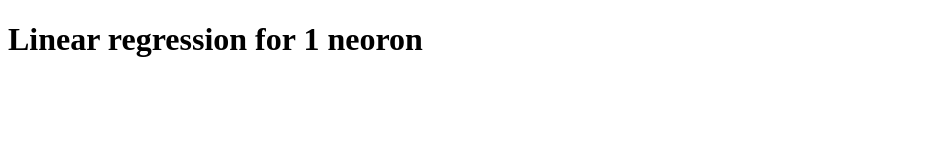
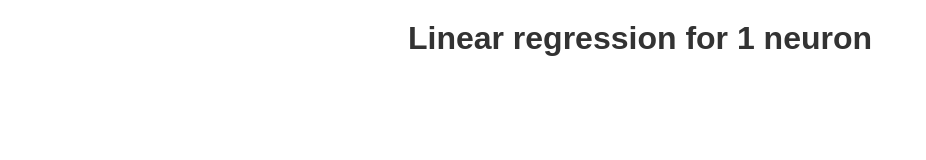
Before and after one commit to Worpam/Real-estate-price-prediction-ML-, a plain HTML site: page index.html in a window 1280 px wide. Shown: the whole page, without its empty margins (0-926 px from the left). Drawn offline with Linux system fonts and the light colour scheme.

Commit message:
css added

```diff
--- a/index.html
+++ b/index.html
@@ -4,10 +4,11 @@
     <meta charset="UTF-8">
     <meta http-equiv="X-UA-Compatible" content="IE=edge">
     <meta name="viewport" content="width=device-width, initial-scale=1.0">
-    <title>Document</title>
+    <title>Linear Regression</title>
+    <link rel="stylesheet" href="style.css">
 </head>
 <body>
-    <h1>Linear regression for 1 neoron</h1>
+    <h1>Linear regression for 1 neuron</h1>
     <script src="https://cdn.jsdelivr.net/npm/@tensorflow/tfjs@3.11.0/dist/tf.min.js" type="text/javascript"></script>
     <script type="module" src="app.js"></script>
 </body>
--- /dev/null
+++ b/style.css
@@ -0,0 +1,6 @@
+h1{
+    text-align: center;
+    color: #333333;
+    font-family: sans-serif;
+    margin-top: 20px;
+}
```
